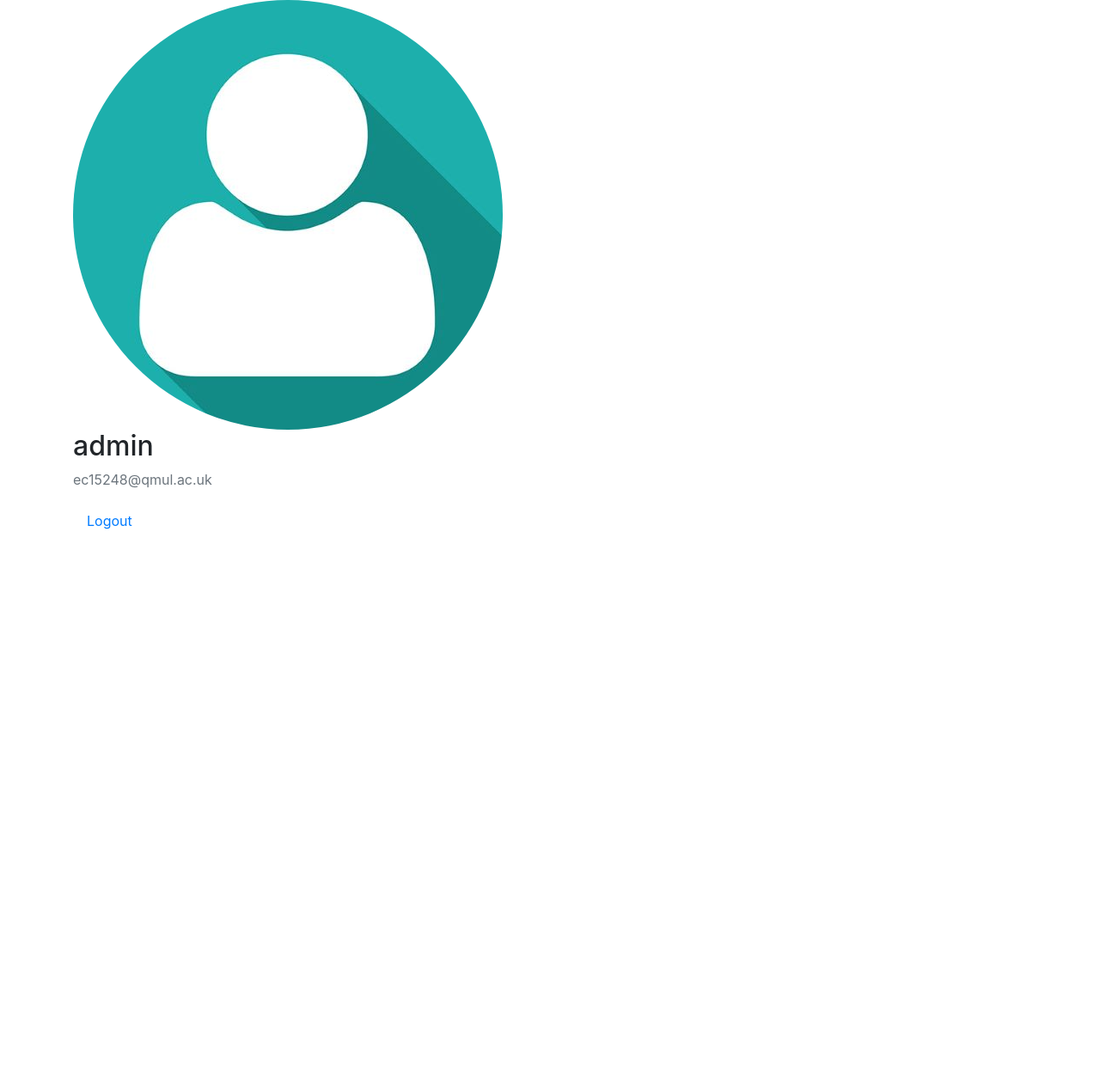
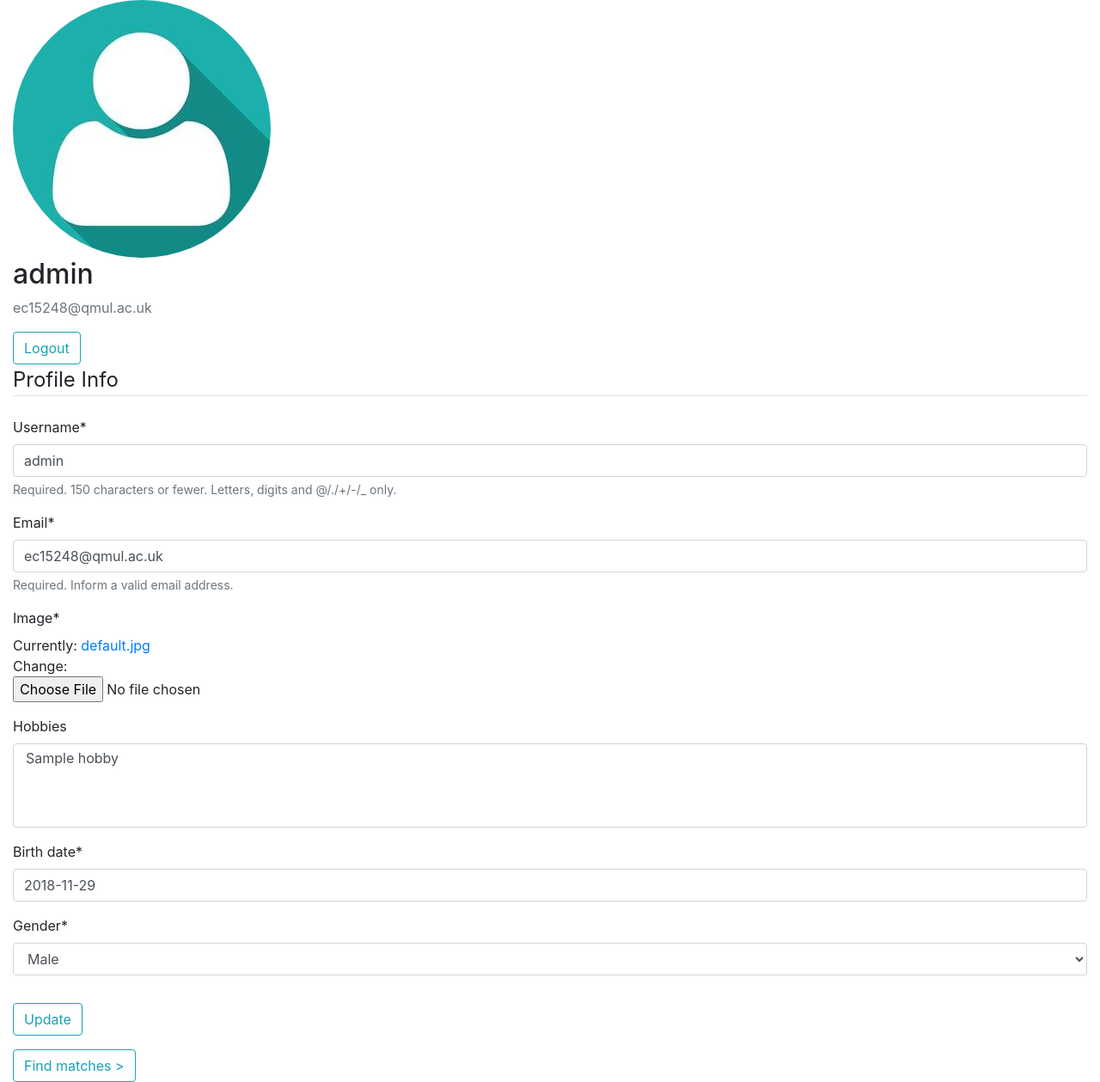
Before and after one commit to adrianodbierzychleb/webcoursework, a Django app: page / in a window 1280 px wide. Shown: the whole page at 86% size. Before the commit the page ends 616 px from the top, so only its background shows below. Run offline with Django 3.2, Linux system fonts and the light colour scheme; a user stored in the database is signed in; data comes from the database, SQL or seed files in the repository; both versions use the stored data as it was before the commit; tables that the repository leaves empty hold one stand-in row (values such as "Sample post"); parts of the project's set-up code (start-up, migrations or seed data) failed here and were passed over; some libraries are stand-ins or nearby versions.

Commit message:
Add files via upload

```diff
--- a/mysite/match/admin.py
+++ b/mysite/match/admin.py
@@ -1,4 +1,5 @@
 from django.contrib import admin
-from .models import Profile
+from .models import Profile, Hobby
 
 admin.site.register(Profile)
+admin.site.register(Hobby)
--- a/mysite/match/forms.py
+++ b/mysite/match/forms.py
@@ -1,8 +1,10 @@
-from django.forms import ModelForm
+from bootstrap_datepicker_plus import DatePickerInput
 from django import forms
+from django.contrib.auth.forms import UserCreationForm, AuthenticationForm
 from django.contrib.auth.models import User
-from django.contrib.auth.forms import UserCreationForm, AuthenticationForm
-# from match.models import Profile
+
+from .models import Profile
+
 
 class LoginForm(AuthenticationForm):
     class Meta:
@@ -12,6 +14,33 @@
 
 class RegistrationForm(UserCreationForm):
     email = forms.EmailField(max_length=254, help_text='Required. Inform a valid email address.')
+
     class Meta:
         model = User
         fields = ['username', 'password1', 'password2', 'first_name', "last_name", 'email']
+
+
+class UserUpdateForm(forms.ModelForm):
+    email = forms.EmailField(max_length=254, help_text='Required. Inform a valid email address.')
+
+    class Meta:
+        model = User
+        fields = ['username', 'email']
+
+
+class ProfileUpdateForm(forms.ModelForm):
+    class Meta:
+
+        model = Profile
+        fields = ['image', 'hobbies', 'birth_date', 'gender']
+        widgets = {
+            'birth_date' : DatePickerInput(
+                options={
+                    "format": "MM/DD/YYYY",
+                    "showClose": True,
+                    "showClear": True,
+                    "viewMode": "years",
+                }
+
+            ),
+        }
--- a/mysite/match/models.py
+++ b/mysite/match/models.py
@@ -1,43 +1,40 @@
 from django.db import models
 from django.contrib.auth.models import User
+from PIL import Image
+
+
+class Hobby(models.Model):
+
+    name = models.TextField()
+
+    def __str__(self):
+        return self.name
 
 
 class Profile(models.Model):
 
-    user = models.OneToOneField(User, on_delete=models.CASCADE)
+    user = models.OneToOneField(User, on_delete=models.CASCADE, related_name="profile")
     image = models.ImageField(default="default.jpg", upload_to='avatars')
-    birth_date = models.DateField(null=True, blank=True)
+    birth_date = models.DateField(null=True)
 
     GENDER_CHOICES = (
         ('M', 'Male'),
         ('F', 'Female'),
     )
 
-    HOBBY_CHOICES = (
-        ('Reading', 'Reading'),
-        ('Video games', 'Video games'),
-        ('Origami', 'Origami'),
-        ('Card games', 'Card games'),
-        ('Piano', 'Piano'),
-        ('Violin', 'Violin'),
-    )
-
     gender = models.CharField(max_length=1, choices=GENDER_CHOICES)
 
-    hobbies = models.ManyToManyField(
-        to='Hobby',
-        blank=True,
-        choices=HOBBY_CHOICES,
-        symmetrical=False #Not sure if should be False
-    )
+    hobbies = models.ManyToManyField(Hobby, blank=True)
+
+    def save(self, **kwargs):
+        super().save()
+
+        img = Image.open(self.image.path)
+
+        if img.height > 300 or img.width > 300:
+            output_size = (300, 300)
+            img.thumbnail(output_size)
+            img.save(self.image.path)
 
     def __str__(self):
         return self.user.username
-
-class Hobby(models.Model):
-
-    user = models.ForeignKey('Profile', on_delete=models.CASCADE, related_name='profile')
-    name = models.CharField(max_length=200)
-
-    def __str__(self):
-        return self.name
--- a/mysite/match/templates/match/base.html
+++ b/mysite/match/templates/match/base.html
@@ -1,4 +1,11 @@
 {% load static %}
+
+{% load bootstrap4 %}                     {# imports bootstrap3 #}
+{% bootstrap_css %}                       {# Embeds Bootstrap CSS #}
+{% bootstrap_javascript jquery='full' %}  {# Embeds Bootstrap JS #}
+{% block extrahead %}                     {# Embeds Extra Resources #}
+{% endblock %}                            {# Ends Extra Resources #}
+
 <!DOCTYPE html>
 <html lang="en">
   <head>
@@ -6,30 +13,32 @@
 
     <title>{% block title %} {% endblock %}</title>
 
+
         <link rel="stylesheet" type="text/css" href="{% static 'match/styles/main.css' %}">
-        <link rel="stylesheet" href="https://stackpath.bootstrapcdn.com/bootstrap/4.1.3/css/bootstrap.min.css">
+
         {% block stylesheet %} {% endblock %}
 
   </head>
 
   <body>
-    <main role="main" class="container">
+    <main role="main" class="container-fluid">
       <div class="row">
-        <div class="col-md-8">
+        <div class="col-md-12">
           {% if messages %}
-           {% for message in messages %}
-            <div class="alert alert-{{message.tags}}"> {{message}} </div>
+
+            {% for message in messages %}
+              <div class="alert alert-{{message.tags}}"> {{message}} </div>
             {% endfor %}
+
           {% endif %}
+
           {% block content %} {% endblock %}
+
         </div>
       </div>
     </main>
 
 
-
-    <script src="https://ajax.googleapis.com/ajax/libs/jquery/3.3.1/jquery.min.js"></script>
-    <script src="https://stackpath.bootstrapcdn.com/bootstrap/4.1.3/js/bootstrap.min.js"></script>
     <script src="{% static 'match/scripts/main.js' %}"></script>
 
     {% block javascript %} {% endblock %}
--- a/mysite/match/templates/match/profile.html
+++ b/mysite/match/templates/match/profile.html
@@ -1,6 +1,10 @@
 {% extends 'match/base.html' %}
+{% load crispy_forms_tags %}
+{% load static %}
 
-{% load static %}
+{% block stylesheet %}
+  {{ p_form.media }}
+{% endblock %}
 
 {% block content %}
   <div class="content-section">
@@ -9,9 +13,24 @@
         <img class="rounded-circle account-img" src="{{ user.profile.image.url }}">
         <h2 class="account-heading">{{ user.username }}</h2>
         <p class="text-secondary">{{ user.email }}</p>
-        <a class="nav-item nav-link" href="{% url 'logout' %}">Logout</a>
+        <a class="btn btn-outline-info" href="{% url 'logout' %}">Logout</a>
       </div>
     </div>
+    <form method="POST" enctype="multipart/form-data">
+    {% csrf_token %}
+    <fieldset class="form-group">
+        <legend class="border-bottom mb-4">Profile Info</legend>
+        {{ u_form|crispy }}
+        {{ p_form|crispy }}
+    </fieldset>
+    <div class="form-group">
+        <button class="btn btn-outline-info" type="submit">Update</button>
+    </div>
+    </form>
+        <a class="btn btn-outline-info" href="{% url 'matches' %}">Find matches ></a>
   </div>
 
 {% endblock %}
+
+{% block javascript %}
+{% endblock %}
--- a/mysite/match/urls.py
+++ b/mysite/match/urls.py
@@ -4,4 +4,6 @@
 
 urlpatterns = [
     path('', views.profile, name='profile'),
+    path('matches/', views.match, name='matches'),
+    path('filtering/', views.filtering, name='filtering'),
 ]
--- a/mysite/match/views.py
+++ b/mysite/match/views.py
@@ -1,8 +1,13 @@
+import django.contrib
+from django.contrib.auth.decorators import login_required
+from django.http import JsonResponse
 from django.shortcuts import render, redirect
-from .forms import LoginForm, RegistrationForm
-from django.contrib.auth.decorators import login_required
-from django.contrib import messages
-from django.urls import reverse
+from .forms import RegistrationForm, UserUpdateForm, ProfileUpdateForm
+from django.contrib.auth.models import User
+from django.core import serializers
+from datetime import date
+import json
+
 
 def register(request):
     form = RegistrationForm()
@@ -11,13 +16,113 @@
         if form.is_valid():
             form.save()
             username = form.cleaned_data.get('username')
-            messages.success(request, f'Account created for {username}!')
+            django.contrib.messages.success(request, f'Account created for {username}!')
             return redirect('login')
         else:
-            messages.warning(request, f'Failed to create account')
+            django.contrib.messages.warning(request, f'Failed to create account')
     return render(request, 'match/register.html', {'form': form})
+
 
 @login_required
 def profile(request):
+    if request.method == 'POST':
 
-    return render(request, 'match/profile.html')
+        u_form = UserUpdateForm(request.POST, instance=request.user)
+        p_form = ProfileUpdateForm(request.POST, request.FILES, instance=request.user.profile)
+
+        if u_form.is_valid() and p_form.is_valid():
+            u_form.save()
+            p_form.save()
+            django.contrib.messages.success(request, f'Your account has been updated!')
+            return redirect('profile')
+
+    else:
+        u_form = UserUpdateForm(instance=request.user)
+        p_form = ProfileUpdateForm(instance=request.user.profile)
+
+    context = {
+        'u_form': u_form,
+        'p_form': p_form
+    }
+
+    return render(request, 'match/profile.html', context)
+
+
+@login_required
+def match(request):
+    username = request.user.username
+    all_users = User.objects.exclude(username=username).exclude(
+        username="admin")  # all users excluding the logged in user and admin
+    # making a list of dict(user, matched_hobbies)
+    user_list = get_sorted_matched_hobbies(username, all_users)
+    context = {"user_list": user_list}
+    return render(request, 'match/matches.html', context)
+
+
+@login_required
+def filtering(request):
+    if request.method == "GET":
+        try:
+            min_age = int(request.GET["minAge"])
+        except:
+            min_age = 18
+
+        try:
+            max_age = int(request.GET["maxAge"])
+        except:
+            max_age = 100
+
+        try:
+            gender = str(request.GET["gender"])
+        except:
+            gender = None
+
+        username = request.user.username
+        filtered_users = User.objects.exclude(username=username).exclude(username="admin")
+
+        if gender is not None:
+            filtered_users = filtered_users.exclude(profile__gender=gender)
+        if min_age is not None and max_age is not None:
+            for u in filtered_users:
+                age = calculate_age(u.profile.birth_date)
+                if min_age > age > max_age:
+                    filtered_users.exclude(username=u.username)
+
+        filtered_users = get_sorted_matched_hobbies(username, filtered_users)
+
+        for entry in filtered_users:
+            entry["user"] = serializers.serialize("json", [entry["user"]])
+
+        return JsonResponse(filtered_users, safe=False)
+        # context = {"user_list": filtered_users}
+        # print(context)
+        # return render(request, 'match/matches.html', context)
+
+
+def get_sorted_matched_hobbies(username, all_users):
+    user_object = User.objects.get(username=username)  # user object
+    user_hobbies = list(user_object.profile.hobbies.values_list("name"))  # list of logged in user hobbies
+    user_list = []
+    for u in all_users:
+        hobbies = list(u.profile.hobbies.values_list("name"))
+        matched_hobbies = count_matching_hobbies(user_hobbies, hobbies)
+        u.profile.birth_date = calculate_age(u.profile.birth_date)
+        # u = u.objects.values("username", "email", "hobbies")
+        user_list.append({"user": u, "matched_hobbies": matched_hobbies})
+
+    return sorted(user_list, key=lambda k: k['matched_hobbies'], reverse=True)
+
+
+def count_matching_hobbies(user_hobbies, hobbies):
+    count = 0
+    for h in user_hobbies:
+        if h in hobbies:
+            count += 1
+            hobbies.remove(h)
+
+    return count
+
+
+def calculate_age(born):
+    today = date.today()
+    return today.year - born.year - ((today.month, today.day) < (born.month, born.day))
```
Also changed, not shown: mysite/match/templates/match/matches.html (added, +79 -0 lines), mysite/mysite/settings.py (+7 -0 lines), mysite/db.sqlite3, mysite/match/migrations/0001_initial.py (added), mysite/media/avatars/Jeff_1_copy_B0FGavk.jpg (added), mysite/media/avatars/alba.jpg (added), mysite/media/avatars/lopez.jpg (added), mysite/media/avatars/papers.co-ha97-wallpaper-scarlett-johansson-sexy-film-face-34-iphone6-plus-wallp_R7kRMbU.jpg (added), mysite/media/default.jpg.
